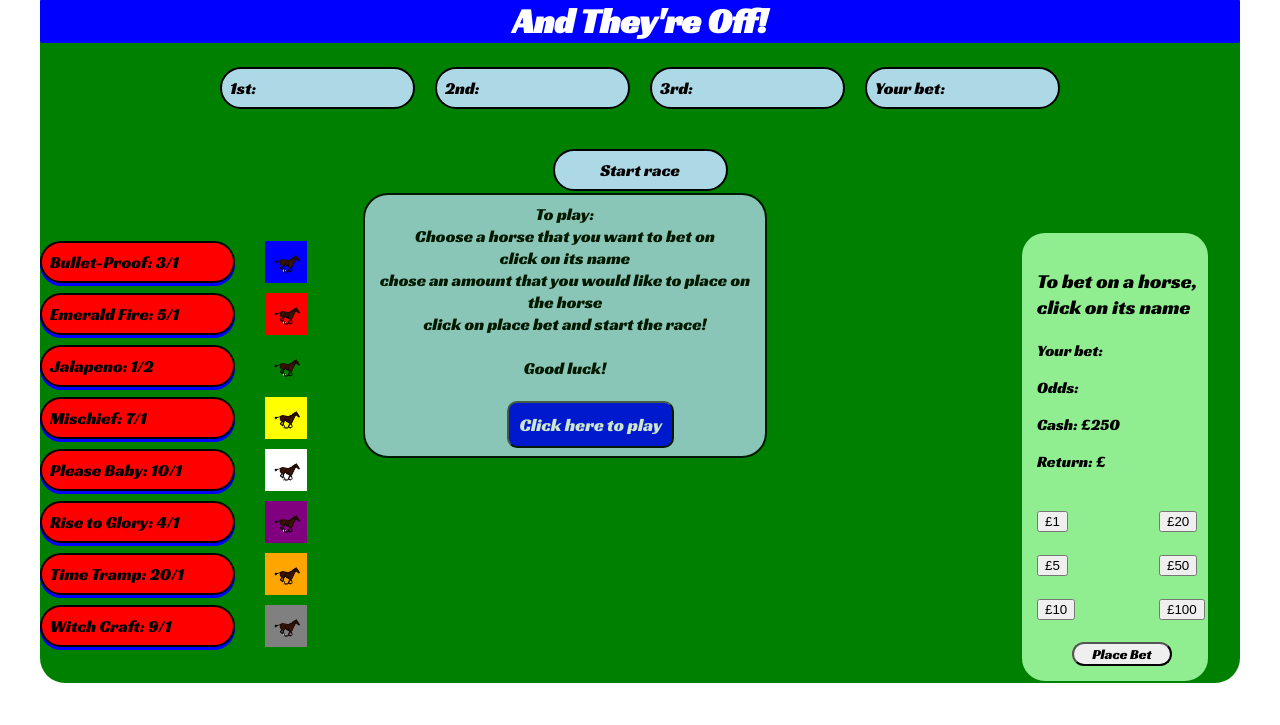
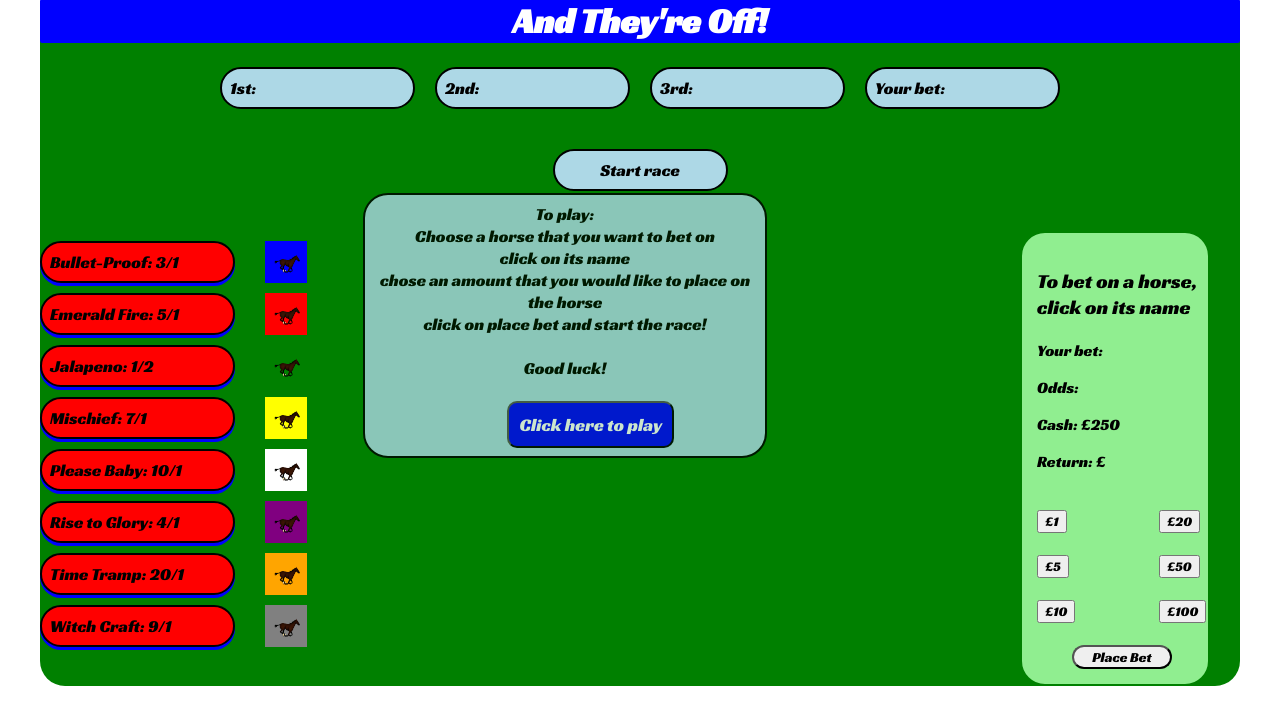
Before and after one commit to marks2508/WDI-First-Project, a PHP site: page /race-v2.html in a window 1280 px wide. Shown: the part 24-749 px from the top of the page. Run offline with PHP 8.4, Linux system fonts and the light colour scheme; some libraries are stand-ins or nearby versions.

Commit message:
more css changes

```diff
--- a/css/style-race.css
+++ b/css/style-race.css
@@ -305,6 +305,11 @@ button {
   background-color: red;
 }
 
+input {
+  font-family: 'Racing Sans One';
+}
+
+
 .startRace {
   display: flex;
   justify-content: center;
```
